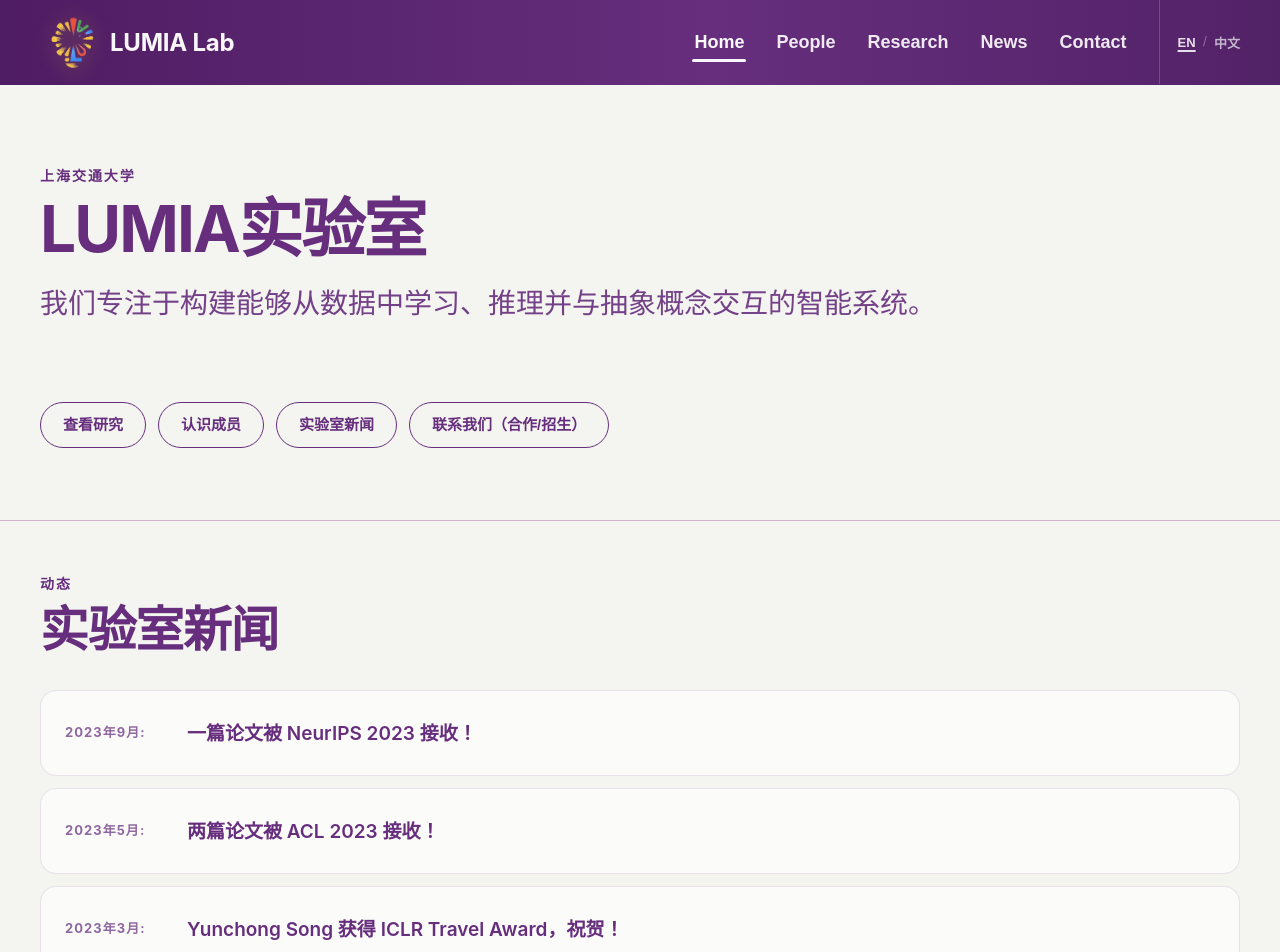
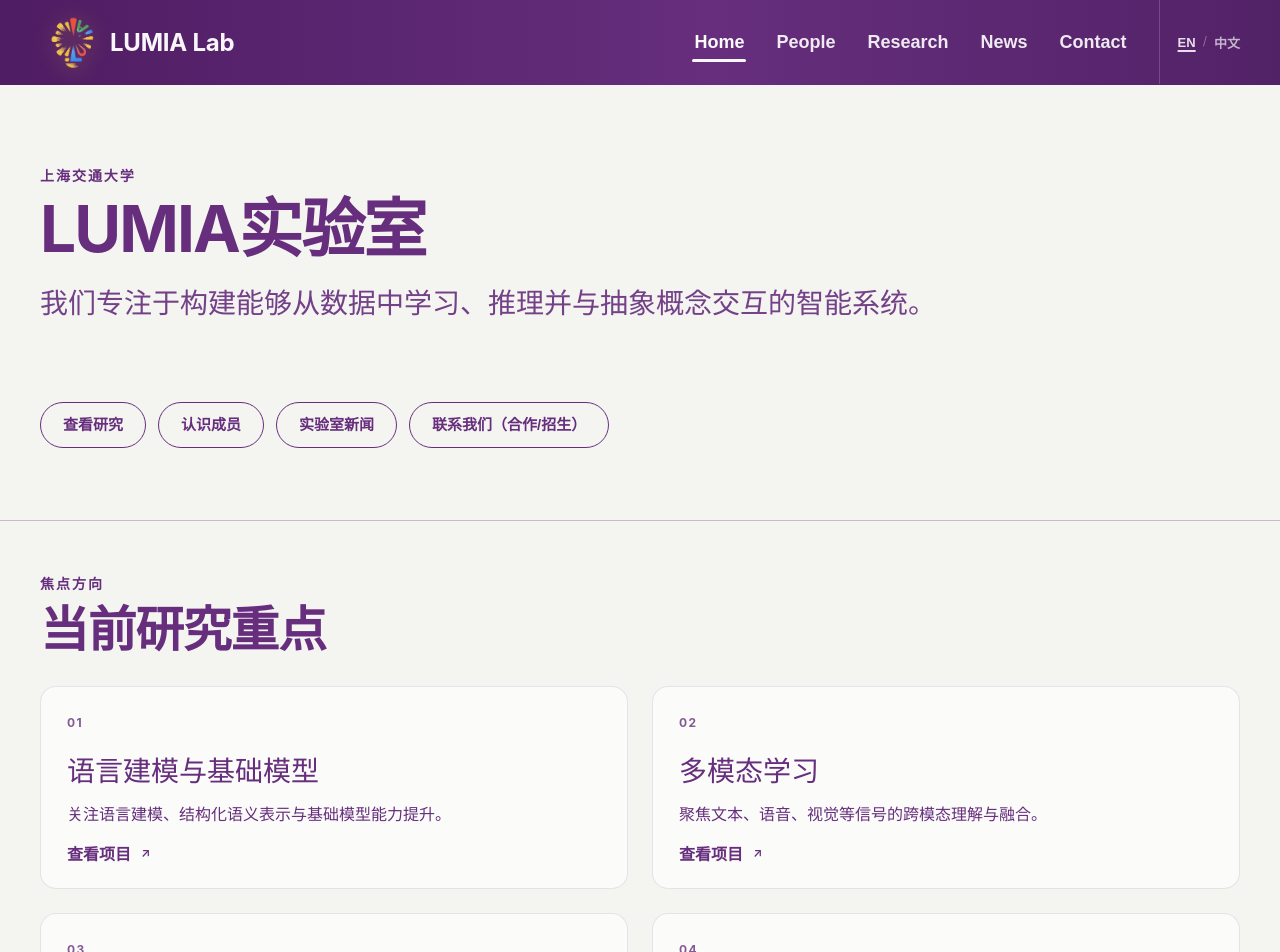
Before and after one commit to LUMIA-Group/LUMIA-Group.github.io, a Vue app: page / in a window 1280 px wide. Shown: the top 952 px of the page. Built offline with nearby package versions, Linux system fonts and the light colour scheme; a web font is replaced by a local one.

Commit message:
feat: remove news on homepage

```diff
--- a/src/views/HomeView.vue
+++ b/src/views/HomeView.vue
@@ -27,42 +27,6 @@
               {{ text.contactUs }}
             </button>
           </div>
-        </div>
-      </div>
-    </section>
-
-    <section class="lumia-section news-preview">
-      <div class="lumia-container">
-        <div class="preview-head lumia-fade-up" style="--delay: 80ms">
-          <p class="lumia-eyebrow">{{ text.updates }}</p>
-          <h2 class="section-title">{{ text.labNews }}</h2>
-        </div>
-        <div class="preview-list">
-          <article
-            v-for="(news, index) in newsItems"
-            :key="news.id"
-            class="news-item lumia-fade-up"
-            :style="{ '--delay': `${120 + index * 70}ms` }"
-          >
-            <router-link
-              v-if="isInternalNews(news)"
-              class="news-link"
-              :to="newsInternalLink(news)"
-            >
-              <span class="news-date">{{ formatDisplayDate(news.date) }}:</span>
-              <span class="news-text">{{ getDisplayTitle(news) }}</span>
-            </router-link>
-            <a
-              v-else-if="isExternalNews(news)"
-              class="news-link"
-              :href="newsExternalLink(news)"
-              target="_blank"
-              rel="noopener noreferrer"
-            >
-              <span class="news-date">{{ formatDisplayDate(news.date) }}:</span>
-              <span class="news-text">{{ getDisplayTitle(news) }}</span>
-            </a>
-          </article>
         </div>
       </div>
     </section>
@@ -131,13 +95,6 @@
 
 <script>
 import { homeData } from "@/data/home";
-import {
-  formatNewsDate,
-  getNewsTitle,
-  isExternalNews,
-  isInternalNews,
-  newsData,
-} from "@/data/news";
 import { getLocalizedResearchTags } from "@/data/researchTags";
 import alibabaLogo from "@/assets/partners/阿里巴巴logo.svg";
 import huaweiLogo from "@/assets/partners/华为logo.svg";
@@ -163,8 +120,6 @@ const I18N = {
     featured: "Featured",
     focusAreas: "Current Focus Areas",
     readProjects: "Read projects",
-    updates: "Updates",
-    labNews: "Lab News",
     latestNewsLink: "Lab News",
     contactUs: "Contact Us (Collab/Admissions)",
     partnerEyebrow: "Partners",
@@ -183,8 +138,6 @@ const I18N = {
     featured: "焦点方向",
     focusAreas: "当前研究重点",
     readProjects: "查看项目",
-    updates: "动态",
-    labNews: "实验室新闻",
     latestNewsLink: "实验室新闻",
     contactUs: "联系我们（合作/招生）",
     partnerEyebrow: "合作伙伴",
@@ -197,7 +150,6 @@ export default {
   data() {
     return {
       homeData,
-      newsData,
       currentLanguage: "zh",
       displayedHeroDesc: "",
       isTypingHeroDesc: false,
@@ -211,9 +163,6 @@ export default {
     },
     featuredCards() {
       return getLocalizedResearchTags(this.currentLanguage);
-    },
-    newsItems() {
-      return this.newsData.newsList || [];
     },
     partnerLogos() {
       return [
@@ -467,32 +416,6 @@ export default {
       const query = nextTag ? { tag: nextTag } : {};
       this.$router.push({ name: "research", query }).catch(() => {});
     },
-    formatDisplayDate(date) {
-      return formatNewsDate(date, this.currentLanguage);
-    },
-    getDisplayTitle(news) {
-      return getNewsTitle(news, this.currentLanguage);
-    },
-    isExternalNews(news) {
-      return isExternalNews(news);
-    },
-    isInternalNews(news) {
-      return isInternalNews(news);
-    },
-    newsInternalLink(news) {
-      if (news && news.link) {
-        return news.link;
-      }
-      return {
-        name: "news-detail",
-        params: {
-          id: news.id,
-        },
-      };
-    },
-    newsExternalLink(news) {
-      return (news && news.link) || "#";
-    },
     bubbleStyle(item) {
       return {
         "--x": `${item.x}%`,
@@ -598,7 +521,6 @@ export default {
 }
 
 .featured-section,
-.news-preview,
 .partners-section {
   padding-top: 56px;
   border-top: 1px solid var(--lumia-border);
@@ -767,78 +689,6 @@ export default {
   }
 }
 
-.news-preview {
-  .section-title {
-    margin: 12px 0 22px;
-  }
-
-  .preview-list {
-    margin: 34px 0 0;
-    display: grid;
-    grid-template-columns: 1fr;
-    gap: 12px;
-  }
-
-  .news-item {
-    min-height: 86px;
-    padding: 22px 24px;
-    border: 1px solid var(--home-border);
-    border-radius: 16px;
-    background: var(--home-surface);
-    display: flex;
-    align-items: stretch;
-    transition: background-color 0.2s ease, border-color 0.2s ease,
-      box-shadow 0.2s ease;
-
-    &:hover,
-    &:focus-within {
-      background: var(--home-surface-hover);
-      border-color: var(--home-border-hover);
-      box-shadow: var(--home-hover-shadow);
-    }
-
-    .news-link {
-      color: inherit;
-      width: 100%;
-      display: flex;
-      align-items: center;
-      gap: 18px;
-      line-height: 1.45;
-      font-size: 19px;
-      font-weight: 600;
-      text-decoration: none;
-      transition: color 0.25s ease;
-
-      &:hover {
-        color: var(--lumia-primary-strong);
-
-        .news-text {
-          text-decoration-color: var(--lumia-primary);
-        }
-      }
-    }
-
-    .news-date {
-      display: block;
-      flex: 0 0 104px;
-      font-size: 13px;
-      font-weight: 700;
-      letter-spacing: 0.08em;
-      line-height: 1.2;
-      text-transform: uppercase;
-      opacity: 0.72;
-    }
-
-    .news-text {
-      flex: 1;
-      text-decoration: underline;
-      text-decoration-color: transparent;
-      text-underline-offset: 0.22em;
-      transition: text-decoration-color 0.25s ease;
-    }
-  }
-}
-
 .section-title {
   font-family: var(--lumia-heading-font);
   font-size: clamp(28px, 3.8vw, 52px);
@@ -848,10 +698,6 @@ export default {
 }
 
 @media (max-width: 1100px) {
-  .news-preview .preview-list {
-    grid-template-columns: 1fr;
-  }
-
   .hero {
     padding-top: 62px;
   }
@@ -890,22 +736,5 @@ export default {
     }
   }
 
-  .news-preview {
-    .news-item {
-      min-height: 0;
-      padding: 20px;
-    }
-
-    .news-link {
-      align-items: flex-start;
-      flex-direction: column;
-      gap: 8px;
-      font-size: 16px;
-    }
-
-    .news-date {
-      flex-basis: auto;
-    }
-  }
 }
 </style>
```
